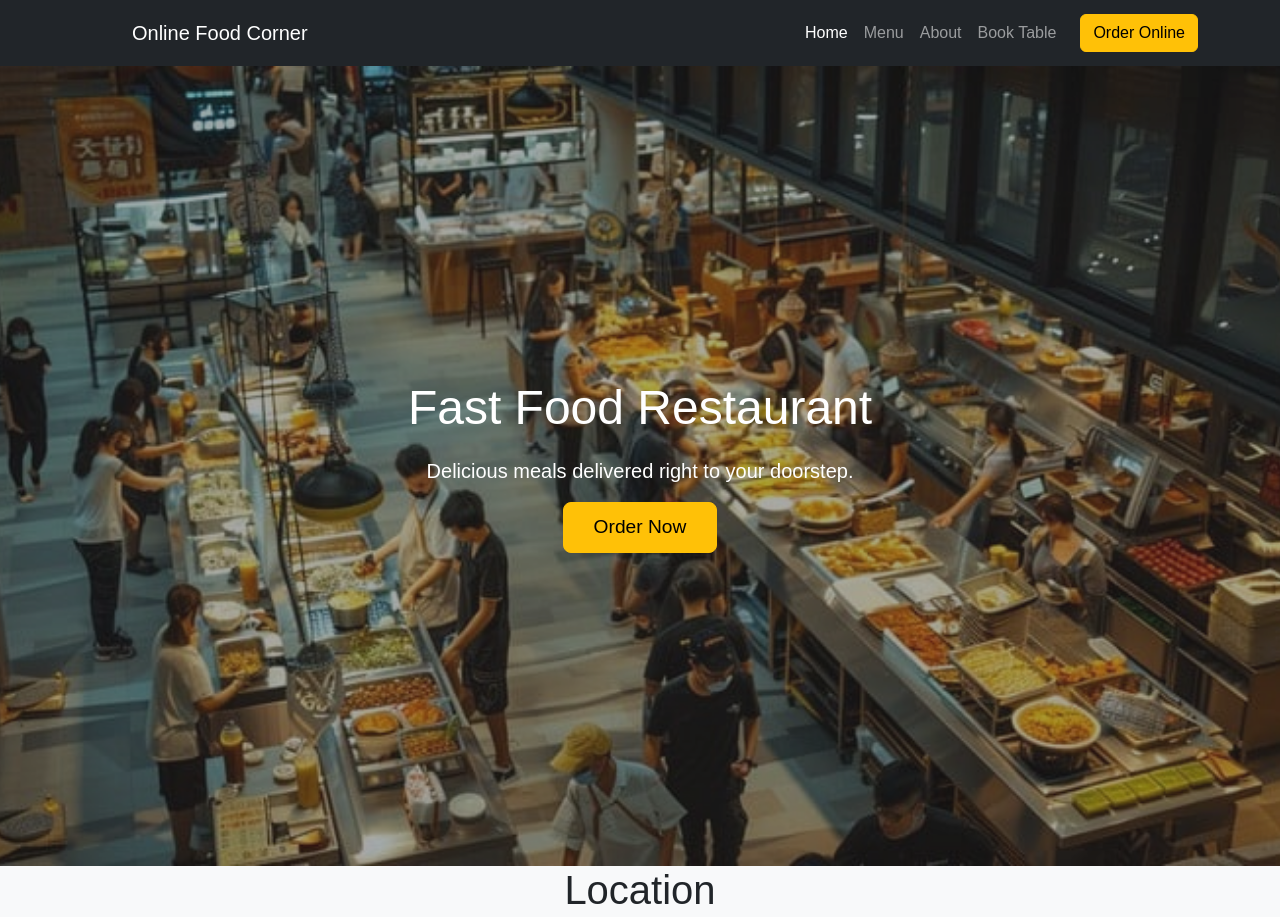
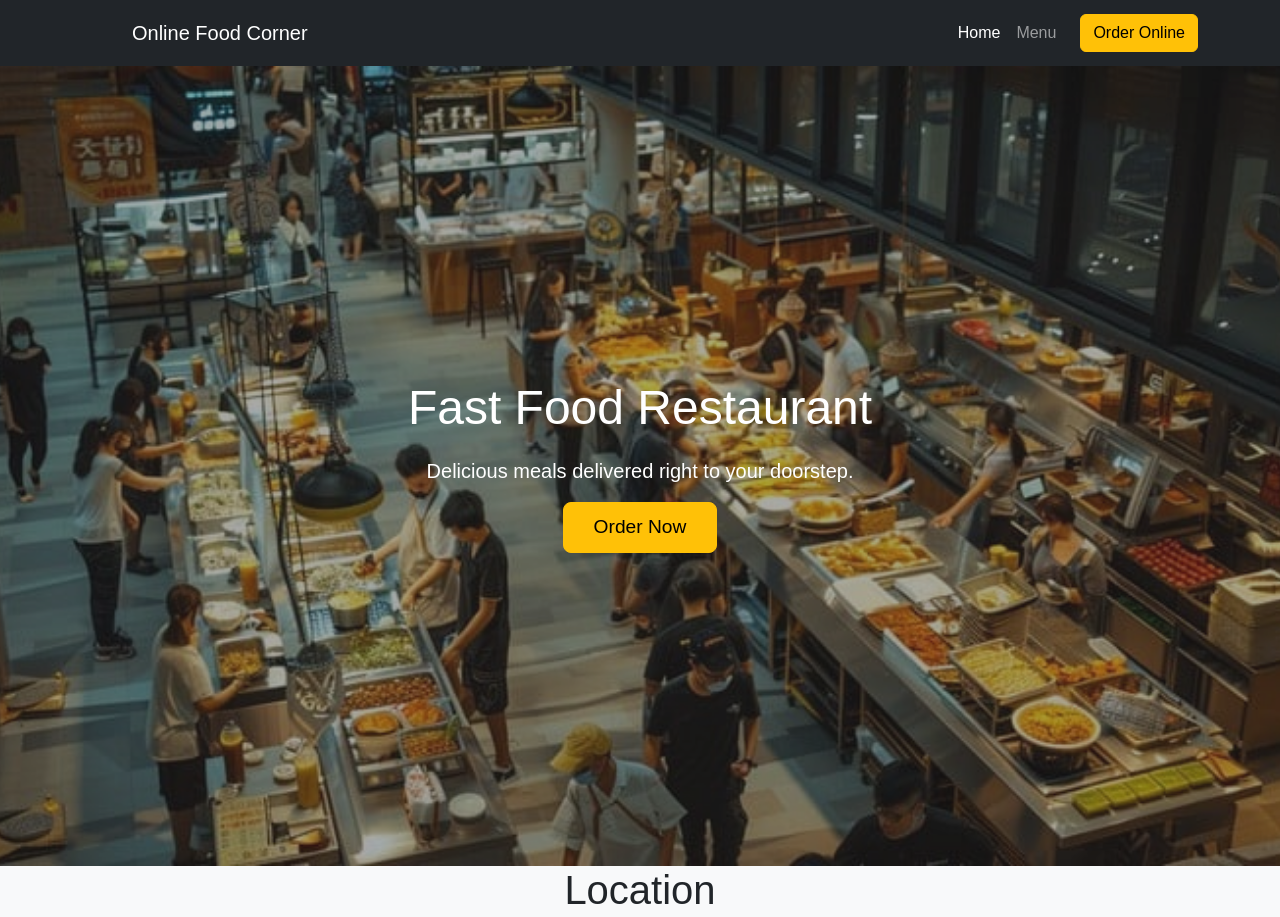
Before and after one commit to Mujeeburrehman4596/Online_Food_Corner, a plain HTML site: page index.html in a window 1280 px wide. Shown: the top 917 px of the page. Drawn offline with nearby package versions, Linux system fonts and the light colour scheme; some icons are missing.

Commit message:
added text

```diff
--- a/index.html
+++ b/index.html
@@ -28,12 +28,7 @@
                     <li class="nav-item">
                         <a class="nav-link" href="Menu.html">Menu</a>
                     </li>
-                    <li class="nav-item">
-                        <a class="nav-link" href="#">About</a>
-                    </li>
-                    <li class="nav-item">
-                        <a class="nav-link" href="#">Book Table</a>
-                    </li>
+
                 </ul>
                 <a href="#" class="btn btn-warning ms-lg-3">Order Online</a>
             </div>
```
